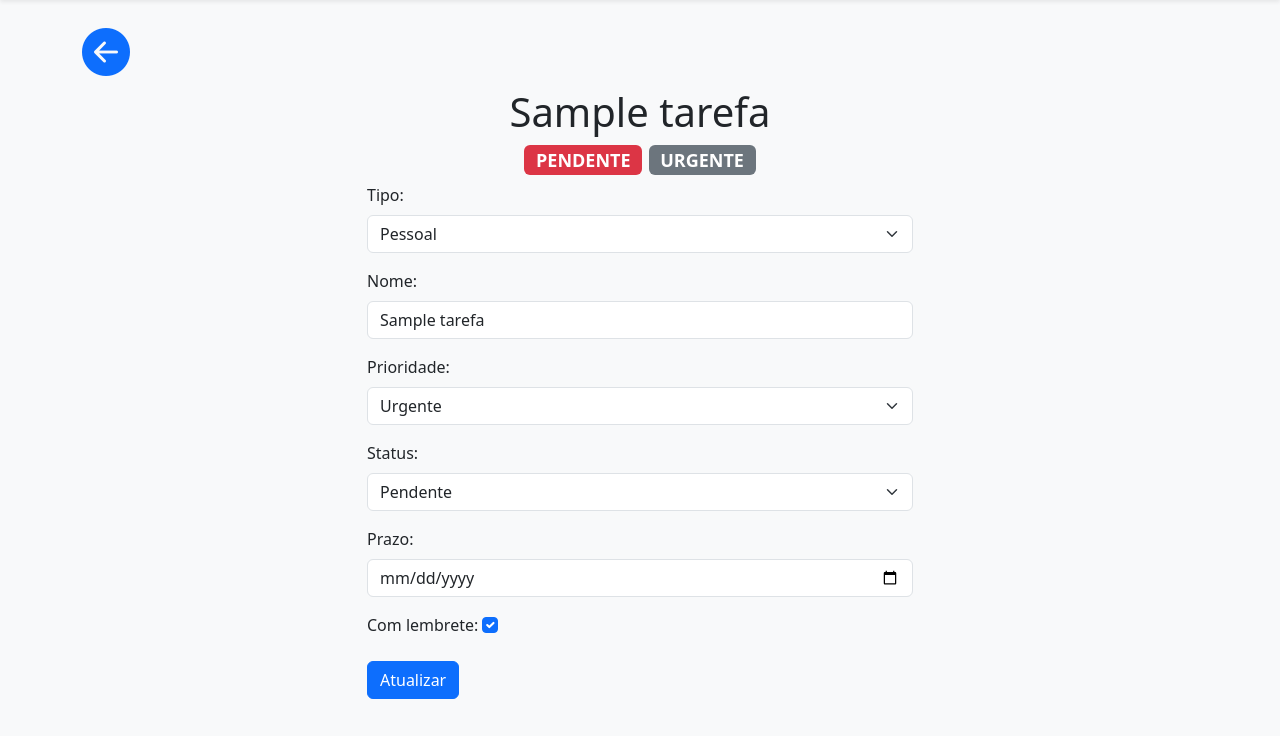
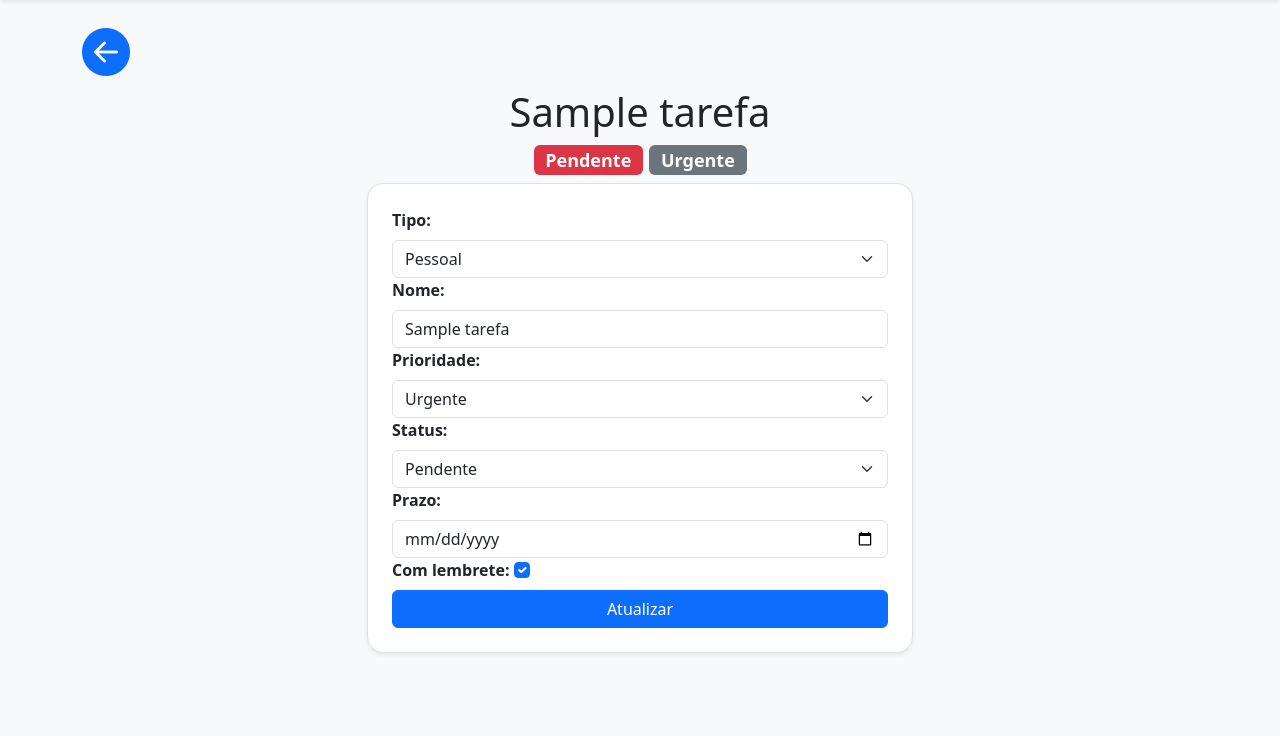
Before and after one commit to WaldembergDev/life-os, a Django app: page /tarefas/1/ in a window 1280 px wide. Shown: the part 64-800 px from the top of the page. Run offline with Django 5.2, Linux system fonts and the light colour scheme; a user stored in the database is signed in; tables that the repository leaves empty hold one stand-in row (values such as "Sample post"); some libraries are stand-ins or nearby versions.

Commit message:
Personalizado o template tarefa_detail

```diff
--- a/tarefas/templates/tarefas/tarefa_create.html
+++ b/tarefas/templates/tarefas/tarefa_create.html
@@ -7,7 +7,7 @@
     </a>
     <div class="row justify-content-center">
         <div class="col-md-8 col-lg-6">
-            <form action="{% url 'tarefa_create' %}" method="post" class="border rounded p-4 shadow-sm">
+            <form action="{% url 'tarefa_create' %}" method="post" class="border bg-white rounded-4 p-4 shadow-sm">
                 {% csrf_token %}
                     <h1 class="text-center mb-4">Criar Tarefa</h1>
                     {% for field in form %}
--- a/tarefas/templates/tarefas/tarefa_detail.html
+++ b/tarefas/templates/tarefas/tarefa_detail.html
@@ -6,20 +6,22 @@
         <i class="botao-voltar bi bi-arrow-left-circle-fill"></i>
     </a>
 
+
+    <div class="row justify-content-center">
+        <div class="col-md-8 col-lg-6">
             <h1 class="text-center">{{ form.nome.value }}</h1>
             <div class="text-center h4">
-        <span class="badge text-bg-{% if form.instance.esta_vencida %}danger{% elif form.instance.status == "CONCLUIDO" %}success{% else %}secondary{% endif %}">{{ form.status.value }}</span>
-        <span class="badge text-bg-secondary">{{ form.prioridade.value }}</span>
+                <span class="badge text-bg-{% if form.instance.esta_vencida %}danger{% elif form.instance.status == "CONCLUIDO" %}success{% else %}secondary{% endif %}">{{ form.instance.get_status_display }}</span>
+                <span class="badge text-bg-secondary">{{ form.instance.get_prioridade_display }}</span>
             </div>
-    <form method="post" action="{% url 'detalhe_tarefa' form.instance.id %}">
+            <form class="bg-white border rounded-4 p-4 shadow-sm" method="post" action="{% url 'detalhe_tarefa' form.instance.id %}">
             {% csrf_token %}
 
             <!-- Exibir erros gerais do formulário -->
             {{ form.non_field_errors }}
             {% for field in form %}
-        <div class="mb-3 row justify-content-md-center">
-            <div class="col-6">
-            <label for="{{ field.id_for_label }}" class="form-label">
+                    <div>
+                    <label for="{{ field.id_for_label }}" class="form-label fw-bold">
                         {{ field.label_tag }}
                     </label>
 
@@ -32,13 +34,13 @@
                     <!-- Exibe erros específicos do campo -->
                     {{ field.errors }}
                     </div>
-        </div>
             {% endfor %}
-    <div class="row justify-content-md-center">
-        <div class="col-6">
+                <div class="d-grid">
                     <button class="btn btn-primary" type="submit">Atualizar</button>
                 </div>
+            </form>
         </div>
-</form>
+    </div>
+
 
 {% endblock %}
```
Lines whose indentation alone changed are shown as unchanged.
